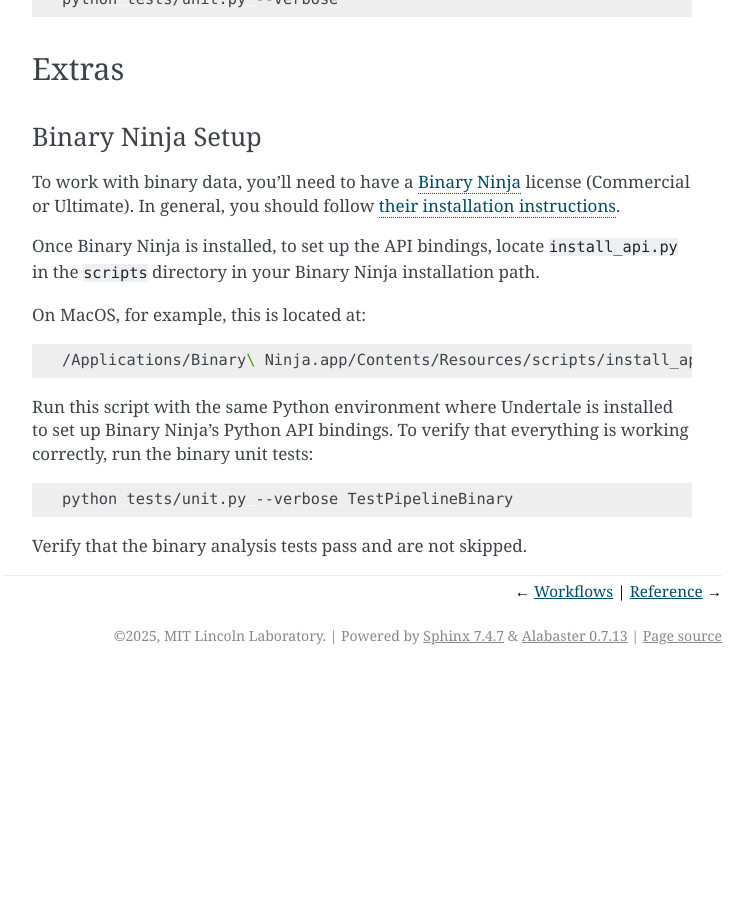
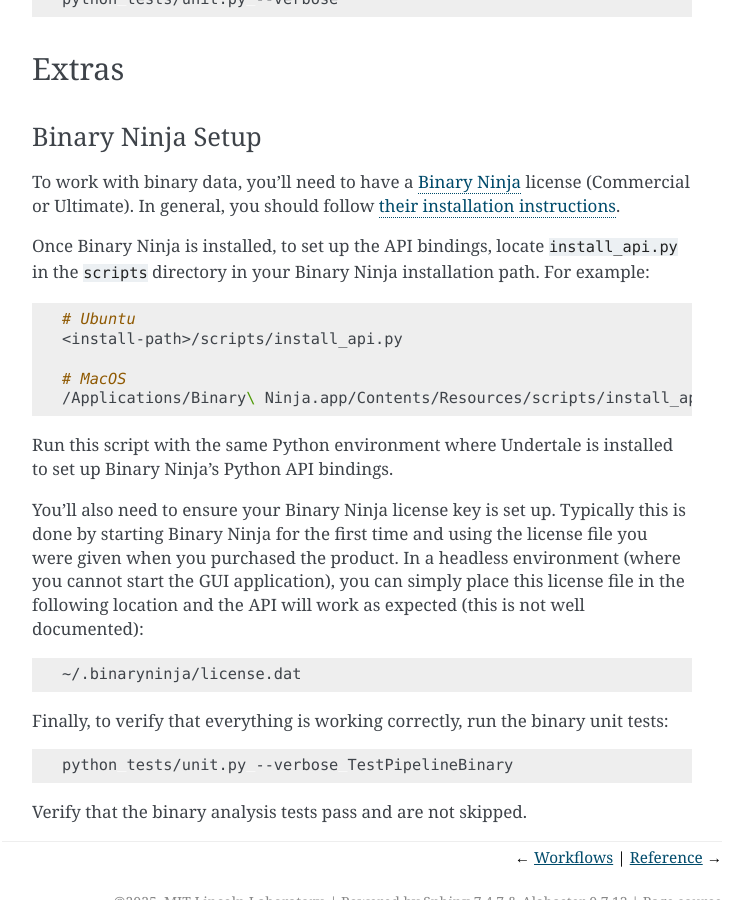
Before and after one commit to undertale-re/undertale, a Sphinx documentation site: the page built from docs/development/setup.rst, in a window 1280 px wide and 900 px high, scrolled down 1210 px. Shown: the whole window, without its empty margins (388-1141 px from the left). Built offline with Sphinx 7.4.7, drawn with Linux system fonts in a browser that asks for light colours; before the commit the page ends 1885 px from its top, so only the background shows below that.

Commit message:
update Binary Ninja installation docs

```diff
--- a/docs/development/setup.rst
+++ b/docs/development/setup.rst
@@ -80,17 +80,32 @@ should follow `their installation instructions
 
 Once Binary Ninja is installed, to set up the API bindings, locate
 ``install_api.py`` in the ``scripts`` directory in your Binary Ninja
-installation path.
-
-On MacOS, for example, this is located at:
+installation path. For example:
 
 .. code-block:: bash
 
+    # Ubuntu
+    <install-path>/scripts/install_api.py
+
+    # MacOS
     /Applications/Binary\ Ninja.app/Contents/Resources/scripts/install_api.py
 
 Run this script with the same Python environment where Undertale is installed
-to set up Binary Ninja's Python API bindings. To verify that everything is
-working correctly, run the binary unit tests:
+to set up Binary Ninja's Python API bindings.
+
+You'll also need to ensure your Binary Ninja license key is set up. Typically
+this is done by starting Binary Ninja for the first time and using the license
+file you were given when you purchased the product. In a headless environment
+(where you cannot start the GUI application), you can simply place this license
+file in the following location and the API will work as expected (this is not
+well documented):
+
+.. code-block:: bash
+
+    ~/.binaryninja/license.dat
+
+Finally, to verify that everything is working correctly, run the binary unit
+tests:
 
 .. code-block:: bash
 
```
